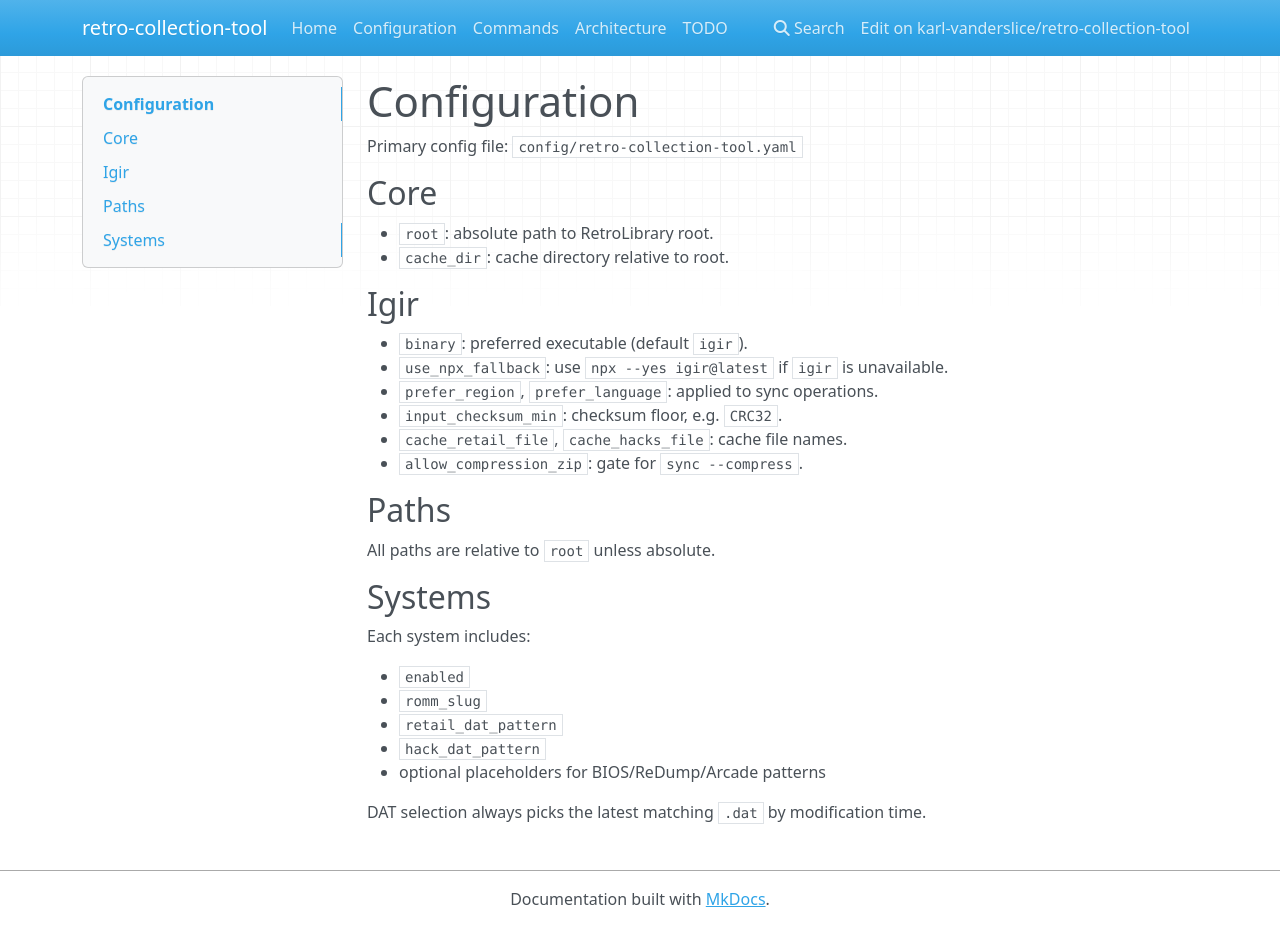
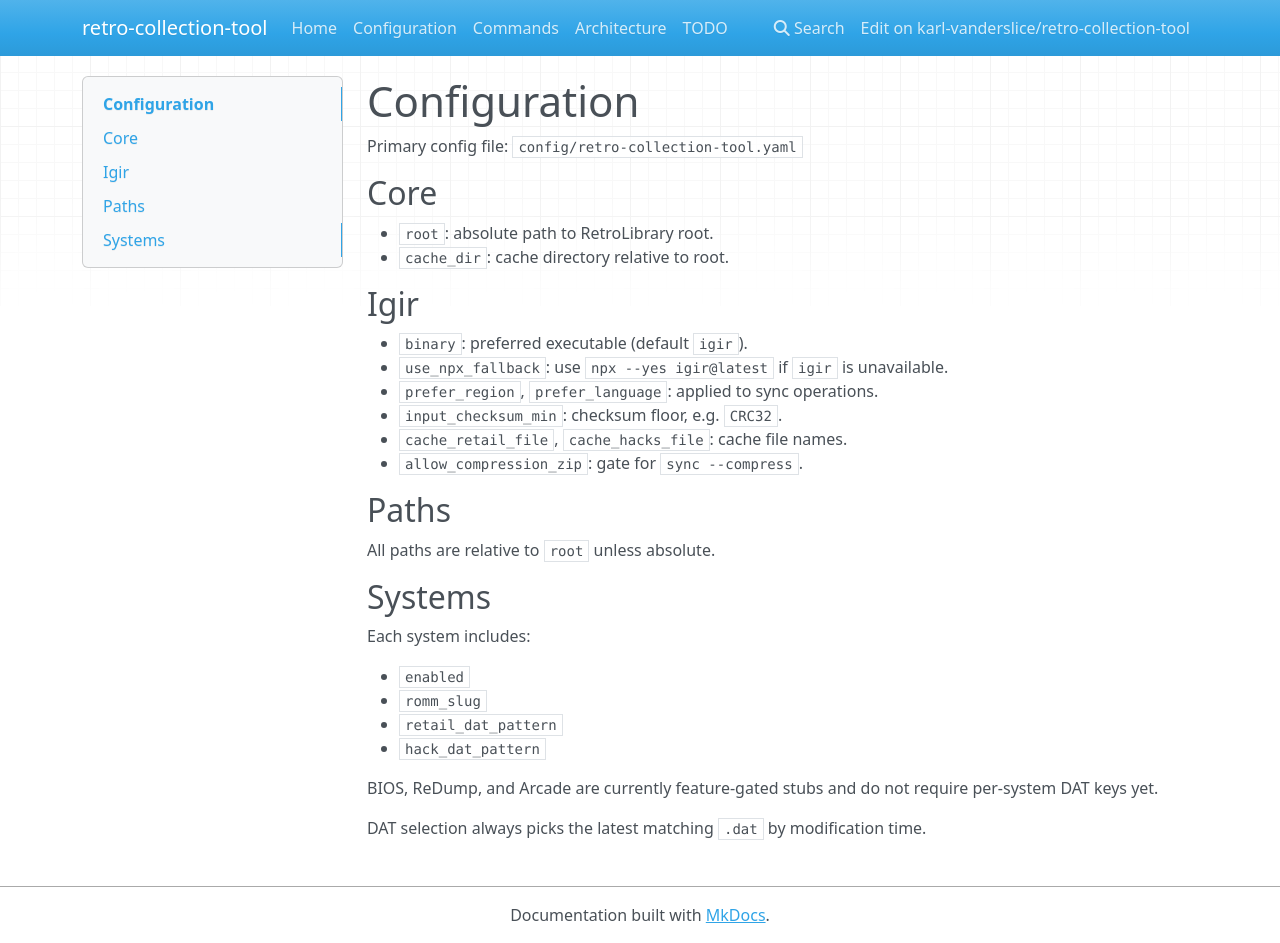
Before and after one commit to karl-vanderslice/retro-collection-tool, an MkDocs documentation site: the page built from docs/configuration.md, in a window 1280 px wide and 943 px high. Built offline with MkDocs 1.6.1, drawn with Linux system fonts in a browser that asks for light colours; nearby versions of some CDN libraries.

Commit message:
chore(config): remove unused system dat placeholders
- simplify systems schema to retail/hack dat patterns only

- update example config and docs to match current implemented workflows

- document policy to always commit completed work in AGENTS

```diff
--- a/docs/configuration.md
+++ b/docs/configuration.md
@@ -28,6 +28,7 @@ Each system includes:
 - `romm_slug`
 - `retail_dat_pattern`
 - `hack_dat_pattern`
-- optional placeholders for BIOS/ReDump/Arcade patterns
+
+BIOS, ReDump, and Arcade are currently feature-gated stubs and do not require per-system DAT keys yet.
 
 DAT selection always picks the latest matching `.dat` by modification time.
```
Also changed, not shown: AGENTS.md (+1 -0 lines), 2 other files.
